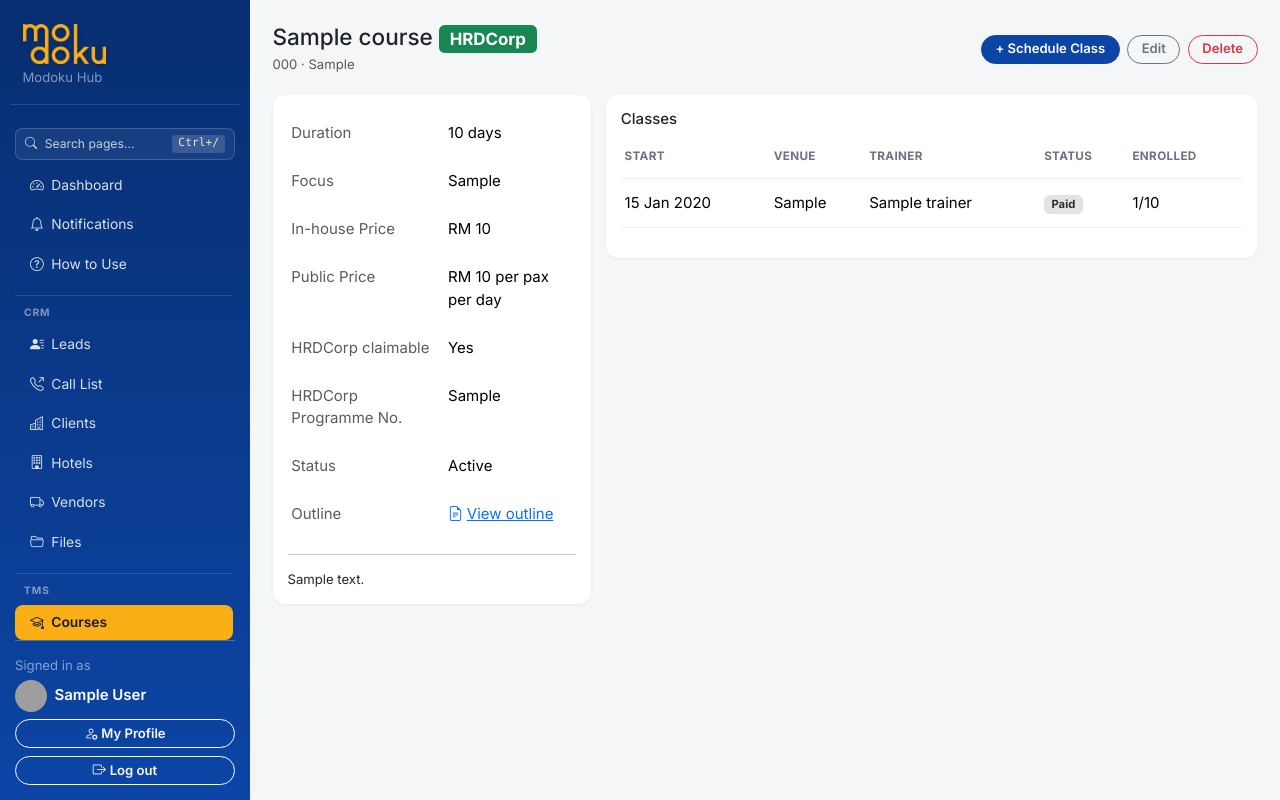
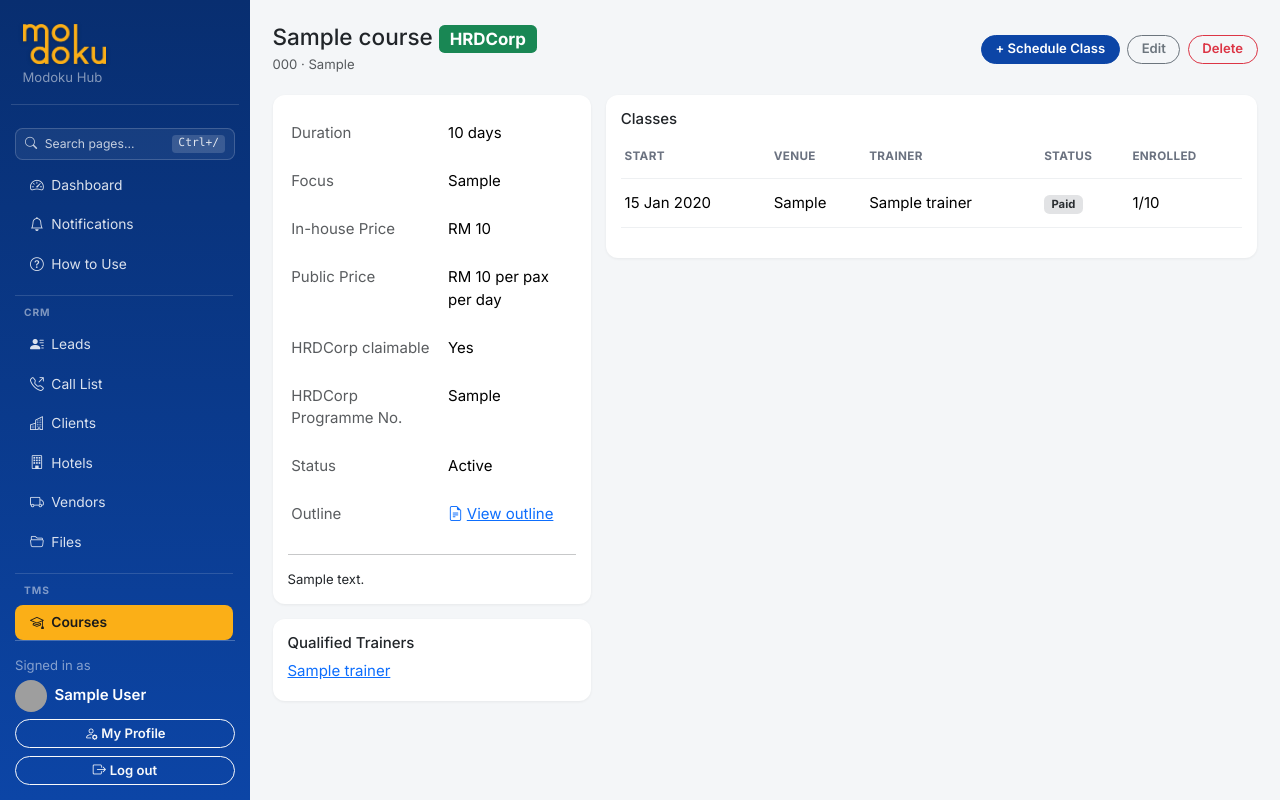
Before and after one commit to modokutech/modoku-crm, a Flask app: page /courses/1 in a window 1280 px wide. Run offline with Flask 3, Linux system fonts and the light colour scheme; the visitor is signed in with stand-in values (Sample User, id 1); tables that the repository leaves empty hold one stand-in row (values such as "Sample post"); data that the repository does not hold is empty; some libraries are stand-ins or nearby versions; grey boxes are pictures that could not be loaded.

Commit message:
Add Courses <-> Trainers qualification relationship
- New course_trainers junction table: which trainer(s) are qualified to
  teach a given course (multiple allowed), separate from session_trainers
  (the roster assigned to one specific scheduled class).
- Add/Edit Course form gets a checklist of trainers to mark as qualified.
- Course view page shows its Qualified Trainers; reciprocally, each
  trainer's own page shows a 'Qualified For' list of courses.
- README updated to document the relationship.

```diff
--- a/modoku_crm/courses.py
+++ b/modoku_crm/courses.py
@@ -30,6 +30,17 @@ def _handle_outline_upload(course_id):
     stored_name = f"{uuid.uuid4().hex[:8]}_{safe_name}"
     file_storage.save(os.path.join(_course_upload_dir(course_id), stored_name))
     db.execute("UPDATE courses SET outline_file = ? WHERE id = ?", (stored_name, course_id))
+
+
+def _set_course_trainers(course_id, trainer_ids):
+    """Replaces the full set of trainers qualified to teach this course —
+    same delete-then-reinsert pattern as sessions._set_session_trainers,
+    since the form always resubmits the complete current list."""
+    trainer_ids = [t for t in dict.fromkeys(trainer_ids) if t]  # dedupe, keep order
+    db.execute("DELETE FROM course_trainers WHERE course_id = ?", (course_id,))
+    for tid in trainer_ids:
+        db.execute("INSERT OR IGNORE INTO course_trainers (course_id, trainer_id) VALUES (?,?)",
+                   (course_id, tid))
 
 
 def _filtered_courses():
@@ -98,10 +109,13 @@ def new():
                 ),
             )
             _handle_outline_upload(course_id)
+            trainer_ids = [int(t) for t in request.form.getlist("trainer_ids") if t]
+            _set_course_trainers(course_id, trainer_ids)
             activity.log("create", "course", course_id, f"Created course {title}")
             flash("Course added.", "success")
             return redirect(url_for("courses.index"))
-    return render_template("courses/form.html", course=None)
+    trainers = db.query("SELECT * FROM trainers ORDER BY name")
+    return render_template("courses/form.html", course=None, trainers=trainers, selected_trainer_ids=set())
 
 
 @bp.route("/<int:course_id>")
@@ -118,7 +132,13 @@ def view(course_id):
            WHERE cs.course_id = ? ORDER BY cs.start_date DESC""",
         (course_id,),
     )
-    return render_template("courses/view.html", course=course, sessions=sessions)
+    qualified_trainers = db.query(
+        """SELECT t.* FROM course_trainers ct JOIN trainers t ON t.id = ct.trainer_id
+           WHERE ct.course_id = ? ORDER BY t.name""",
+        (course_id,),
+    )
+    return render_template("courses/view.html", course=course, sessions=sessions,
+                            qualified_trainers=qualified_trainers)
 
 
 @bp.route("/<int:course_id>/edit", methods=("GET", "POST"))
@@ -156,10 +176,16 @@ def edit(course_id):
                 ),
             )
             _handle_outline_upload(course_id)
+            trainer_ids = [int(t) for t in request.form.getlist("trainer_ids") if t]
+            _set_course_trainers(course_id, trainer_ids)
             activity.log("update", "course", course_id, f"Updated course {title}")
             flash("Course updated.", "success")
             return redirect(url_for("courses.view", course_id=course_id))
-    return render_template("courses/form.html", course=course)
+    trainers = db.query("SELECT * FROM trainers ORDER BY name")
+    selected_trainer_ids = {row["trainer_id"] for row in db.query(
+        "SELECT trainer_id FROM course_trainers WHERE course_id = ?", (course_id,))}
+    return render_template("courses/form.html", course=course, trainers=trainers,
+                            selected_trainer_ids=selected_trainer_ids)
 
 
 @bp.route("/<int:course_id>/outline")
--- a/modoku_crm/db.py
+++ b/modoku_crm/db.py
@@ -133,6 +133,16 @@ CREATE TABLE IF NOT EXISTS courses (
     active INTEGER NOT NULL DEFAULT 1,
     outline_file TEXT,              -- uploaded course outline / syllabus document
     created_at TEXT NOT NULL DEFAULT (datetime('now'))
+);
+
+-- Which trainers are qualified/able to teach a given course — a catalog-level
+-- reference relationship, separate from session_trainers below (which is the
+-- roster actually assigned to one specific scheduled class).
+CREATE TABLE IF NOT EXISTS course_trainers (
+    id INTEGER PRIMARY KEY AUTOINCREMENT,
+    course_id INTEGER NOT NULL REFERENCES courses(id) ON DELETE CASCADE,
+    trainer_id INTEGER NOT NULL REFERENCES trainers(id) ON DELETE CASCADE,
+    UNIQUE(course_id, trainer_id)
 );
 
 CREATE TABLE IF NOT EXISTS course_sessions (
@@ -781,6 +791,8 @@ CREATE INDEX IF NOT EXISTS idx_vendor_po_documents_po ON vendor_po_documents(po_
 CREATE UNIQUE INDEX IF NOT EXISTS idx_vendor_po_confirm_token ON vendor_purchase_orders(confirm_token);
 CREATE INDEX IF NOT EXISTS idx_session_trainers_session ON session_trainers(session_id);
 CREATE INDEX IF NOT EXISTS idx_session_trainers_trainer ON session_trainers(trainer_id);
+CREATE INDEX IF NOT EXISTS idx_course_trainers_course ON course_trainers(course_id);
+CREATE INDEX IF NOT EXISTS idx_course_trainers_trainer ON course_trainers(trainer_id);
 CREATE INDEX IF NOT EXISTS idx_t3_participants_session ON t3_participants(session_id);
 CREATE INDEX IF NOT EXISTS idx_leads_status ON leads(status);
 CREATE INDEX IF NOT EXISTS idx_leads_company ON leads(company_id);
--- a/modoku_crm/templates/courses/view.html
+++ b/modoku_crm/templates/courses/view.html
@@ -33,6 +33,19 @@
       </table>
       {% if course.description %}<hr><p class="mb-0 small">{{ course.description }}</p>{% endif %}
     </div>
+    <div class="card p-3 mt-3">
+      <h6>Qualified Trainers</h6>
+      {% if qualified_trainers %}
+      <ul class="list-unstyled mb-0">
+        {% for t in qualified_trainers %}
+        <li class="mb-1"><a href="{{ url_for('trainers.view', trainer_id=t.id) }}">{{ t.name }}</a></li>
+        {% endfor %}
+      </ul>
+      {% else %}
+      <p class="text-muted small mb-0">No trainers marked as qualified for this course yet —
+        <a href="{{ url_for('courses.edit', course_id=course.id) }}">add some on Edit</a>.</p>
+      {% endif %}
+    </div>
   </div>
   <div class="col-lg-8">
     <div class="card p-3">
--- a/modoku_crm/trainers.py
+++ b/modoku_crm/trainers.py
@@ -178,9 +178,14 @@ def view(trainer_id):
            WHERE h.trainer_id = ? ORDER BY h.changed_at DESC""",
         (trainer_id,),
     )
+    qualified_courses = db.query(
+        """SELECT c.* FROM course_trainers ct JOIN courses c ON c.id = ct.course_id
+           WHERE ct.trainer_id = ? ORDER BY c.title""",
+        (trainer_id,),
+    )
     return render_template("trainers/view.html", trainer=trainer, sessions=sessions,
                             purchase_orders=purchase_orders, document_fields=DOCUMENT_FIELDS,
-                            rate_history=rate_history)
+                            rate_history=rate_history, qualified_courses=qualified_courses)
 
 
 @bp.route("/<int:trainer_id>/edit", methods=("GET", "POST"))
```
Also changed, not shown: modoku_crm/templates/courses/form.html (+18 -0 lines), modoku_crm/templates/trainers/view.html (+13 -0 lines), README.md.
